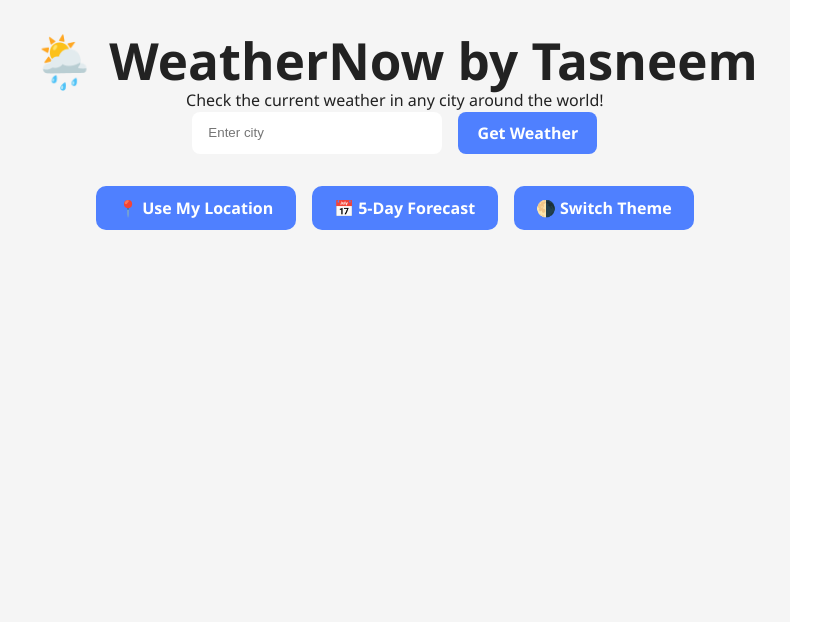
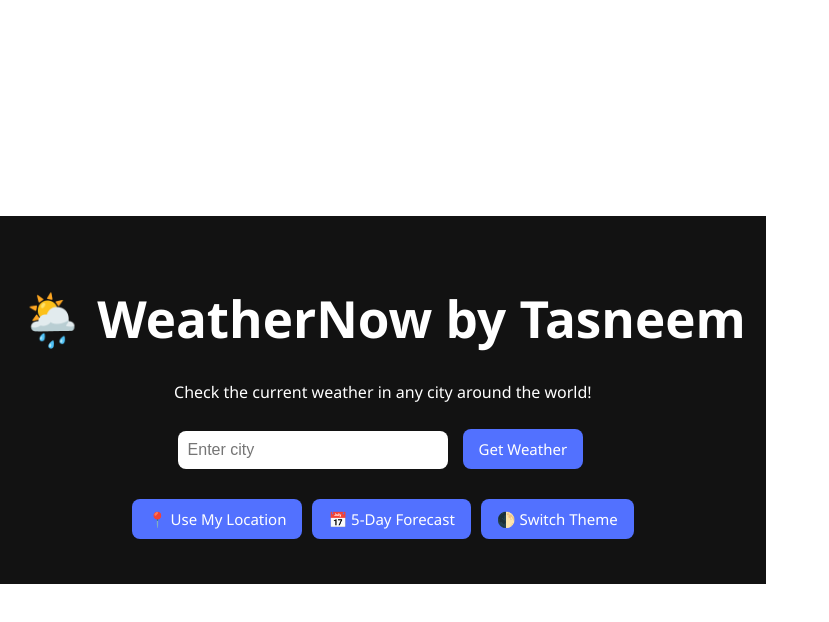
Before and after one commit to tasneemshaik-collab/weather-now, a React (Vite) app: page / in a window 1280 px wide. Shown: the top 622 px of the page, without its empty margins (0-829 px from the left). Built offline with nearby package versions, Linux system fonts and the light colour scheme.

Commit message:
Added geolocation & colorful styling

```diff
--- a/src/App.css
+++ b/src/App.css
@@ -1,97 +1,74 @@
-/* Reset */
-* {
+body, html {
   margin: 0;
   padding: 0;
-  box-sizing: border-box;
+  font-family: "Segoe UI", sans-serif;
+  transition: background-color 0.3s ease;
 }
 
-body, html {
-  height: 100%;
-  font-family: 'Segoe UI', sans-serif;
-}
-
-.app {
-  min-height: 100vh;
-  background-color: #f5f5f5;
-  color: #222;
-  padding: 2rem;
-  text-align: center;
-}
-
-.dark {
-  background-color: #111;
+.app.dark {
+  background-color: #121212;
   color: #fff;
 }
 
-.search-bar {
-  display: flex;
-  justify-content: center;
-  gap: 1rem;
-  margin-bottom: 1.5rem;
-  flex-wrap: wrap;
+.app.light {
+  background-color: #f5f5f5;
+  color: #222;
 }
 
-.search-bar input {
-  padding: 0.6rem 1rem;
+.container {
+  max-width: 900px;
+  margin: auto;
+  text-align: center;
+  padding: 40px 20px;
+}
+
+.input-group {
+  margin: 20px 0;
+}
+
+input[type="text"] {
+  padding: 10px;
+  font-size: 16px;
+  width: 250px;
+  margin-right: 10px;
   border-radius: 8px;
   border: none;
-  min-width: 250px;
 }
 
-.search-bar button {
-  background-color: #4f80ff;
+button {
+  padding: 10px 16px;
+  font-size: 15px;
+  border-radius: 8px;
+  border: none;
+  margin: 5px;
+  cursor: pointer;
+  background-color: #5271ff;
   color: white;
-  font-weight: bold;
-  border: none;
-  padding: 0.6rem 1.2rem;
-  border-radius: 8px;
-  cursor: pointer;
+  transition: 0.2s;
+}
+
+button:hover {
+  background-color: #3e57d6;
 }
 
 .weather-card {
-  background-color: rgba(255, 255, 255, 0.08);
-  border-radius: 1rem;
-  padding: 1rem;
-  margin: 2rem auto;
-  width: 90%;
-  max-width: 400px;
-  color: inherit;
+  background: #2d2d2d;
+  padding: 20px;
+  margin-top: 30px;
+  border-radius: 15px;
 }
 
-.forecast {
+.forecast-section {
   display: flex;
-  gap: 1rem;
+  flex-wrap: wrap;
   justify-content: center;
-  flex-wrap: wrap;
-  margin-bottom: 2rem;
+  gap: 15px;
+  margin-top: 30px;
 }
 
-.forecast-day {
-  background-color: rgba(255, 255, 255, 0.08);
-  border-radius: 1rem;
-  padding: 1rem;
-  min-width: 130px;
-  color: inherit;
+.forecast-card {
+  background-color: #2d2d2d;
+  padding: 15px;
+  border-radius: 10px;
+  width: 140px;
 }
-
-.buttons {
-  display: flex;
-  justify-content: center;
-  gap: 1rem;
-  flex-wrap: wrap;
-  margin-top: 2rem;
-}
-
-.buttons button {
-  background-color: #4f80ff;
-  color: white;
-  font-weight: bold;
-  border: none;
-  padding: 0.7rem 1.4rem;
-  border-radius: 10px;
-  cursor: pointer;
-}
-
-.buttons button:hover {
-  background-color: #365ccc;
-}
--- a/src/App.jsx
+++ b/src/App.jsx
@@ -1,94 +1,112 @@
-import React, { useState } from 'react';
-import './App.css';
+import React, { useState } from "react";
+import "./App.css";
+
+const API_KEY = "d31120fef343431863eb0d63f927e140"; // Replace with your OpenWeatherMap API key
 
 function App() {
-  const [city, setCity] = useState('');
-  const [weather, setWeather] = useState(null);
-  const [forecast, setForecast] = useState([]);
-  const [darkMode, setDarkMode] = useState(false);
+  const [city, setCity] = useState("");
+  const [weatherData, setWeatherData] = useState(null);
+  const [forecastData, setForecastData] = useState([]);
+  const [theme, setTheme] = useState("dark");
 
-  const apiKey = 'YOUR_API_KEY'; // Replace with your OpenWeatherMap API key
-
-  const fetchWeatherData = async (cityName) => {
+  const fetchWeather = async (cityName) => {
     try {
-      const weatherRes = await fetch(
-        `https://api.openweathermap.org/data/2.5/weather?q=${cityName}&units=metric&appid=${apiKey}`
+      const res = await fetch(
+        `https://api.openweathermap.org/data/2.5/weather?q=${cityName}&units=metric&appid=${API_KEY}`
       );
-      const weatherData = await weatherRes.json();
-      setWeather(weatherData);
-      setCity(weatherData.name); // ensures consistent display
-
-      const forecastRes = await fetch(
-        `https://api.openweathermap.org/data/2.5/forecast?q=${cityName}&units=metric&appid=${apiKey}`
-      );
-      const forecastData = await forecastRes.json();
-      const daily = forecastData.list.filter(item => item.dt_txt.includes("12:00:00")).slice(0, 5);
-      setForecast(daily);
+      const data = await res.json();
+      setWeatherData(data);
     } catch (error) {
-      console.error('Error fetching data:', error);
+      console.error("Weather Error:", error);
     }
   };
 
-  const getWeather = () => {
-    if (city.trim() !== '') {
-      fetchWeatherData(city);
+  const fetchForecast = async (cityName) => {
+    try {
+      const res = await fetch(
+        `https://api.openweathermap.org/data/2.5/forecast?q=${cityName}&units=metric&appid=${API_KEY}`
+      );
+      const data = await res.json();
+      const daily = data.list.filter((reading) => reading.dt_txt.includes("12:00:00"));
+      setForecastData(daily);
+    } catch (error) {
+      console.error("Forecast Error:", error);
     }
   };
 
-  const getLocationWeather = () => {
+  const handleGetWeather = () => {
+    if (city.trim()) {
+      fetchWeather(city);
+      setForecastData([]); // reset forecast view
+    }
+  };
+
+  const handleUseLocation = () => {
     navigator.geolocation.getCurrentPosition(async (position) => {
       const { latitude, longitude } = position.coords;
       try {
         const res = await fetch(
-          `https://api.openweathermap.org/data/2.5/weather?lat=${latitude}&lon=${longitude}&units=metric&appid=${apiKey}`
+          `https://api.openweathermap.org/data/2.5/weather?lat=${latitude}&lon=${longitude}&units=metric&appid=${API_KEY}`
         );
         const data = await res.json();
-        fetchWeatherData(data.name);
-      } catch (err) {
-        console.error("Error getting location weather:", err);
+        setWeatherData(data);
+        setCity(data.name);
+        setForecastData([]);
+      } catch (error) {
+        console.error("Location Error:", error);
       }
     });
   };
 
+  const handleGetForecast = () => {
+    if (city.trim()) {
+      fetchForecast(city);
+    }
+  };
+
+  const toggleTheme = () => {
+    setTheme((prev) => (prev === "dark" ? "light" : "dark"));
+  };
+
   return (
-    <div className={`app ${darkMode ? 'dark' : ''}`}>
+    <div className={`app ${theme}`}>
+      <div className="container">
         <h1>🌦️ WeatherNow by Tasneem</h1>
         <p>Check the current weather in any city around the world!</p>
-
-      <div className="search-bar">
+        <div className="input-group">
           <input
             type="text"
             placeholder="Enter city"
             value={city}
             onChange={(e) => setCity(e.target.value)}
           />
-        <button onClick={getWeather}>Get Weather</button>
+          <button onClick={handleGetWeather}>Get Weather</button>
+        </div>
+        <div className="button-group">
+          <button onClick={handleUseLocation}>📍 Use My Location</button>
+          <button onClick={handleGetForecast}>📅 5-Day Forecast</button>
+          <button onClick={toggleTheme}>🌓 Switch Theme</button>
         </div>
 
-      {weather && (
+        {weatherData && !forecastData.length && (
           <div className="weather-card">
-          <h2>{weather.name}</h2>
-          <p>🌡️ {weather.main.temp}°C</p>
-          <p>🌥️ {weather.weather[0].description}</p>
+            <h2>{weatherData.name}</h2>
+            <p>🌡️ {weatherData.main.temp}°C</p>
+            <p>🌤️ {weatherData.weather[0].description}</p>
           </div>
         )}
 
-      {forecast.length > 0 && (
-        <div className="forecast">
-          {forecast.map((day, idx) => (
-            <div key={idx} className="forecast-day">
-              <strong>{new Date(day.dt_txt).toLocaleDateString()}</strong>
+        {forecastData.length > 0 && (
+          <div className="forecast-section">
+            {forecastData.map((day, index) => (
+              <div className="forecast-card" key={index}>
+                <h4>{new Date(day.dt_txt).toLocaleDateString()}</h4>
                 <p>🌡️ {day.main.temp}°C</p>
                 <p>🌤️ {day.weather[0].description}</p>
               </div>
             ))}
           </div>
         )}
-
-      <div className="buttons">
-        <button onClick={getLocationWeather}>📍 Use My Location</button>
-        <button onClick={getWeather}>📅 5-Day Forecast</button>
-        <button onClick={() => setDarkMode(prev => !prev)}>🌗 Switch Theme</button>
       </div>
     </div>
   );
```
Lines whose indentation alone changed are shown as unchanged.
